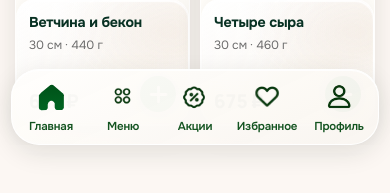
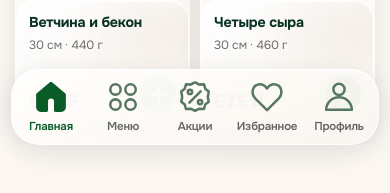
Before and after one commit to Ryt1nger/Be-My-Pizza, a React (Vite) app in the folder apps/customer/: page / in a window 390 px wide. Shown: the part 691-884 px from the top of the page. Built offline with nearby package versions, Linux system fonts and the light colour scheme.

Commit message:
fix: unify all bottom-nav icon shapes and active fills without layout jumps

```diff
--- a/apps/customer/src/app/shell/AppShell.tsx
+++ b/apps/customer/src/app/shell/AppShell.tsx
@@ -3,6 +3,7 @@ import { Outlet,NavLink,Link,useLocation } from 'react-router-dom';
 import { X } from 'lucide-react';
 import { BrandLogo } from '@/shared/ui/BrandLogo';
 import { BrandIcon } from '@/shared/ui/BrandIcon';
+import { NavTabIcon } from '@/shared/ui/NavTabIcon';
 import { useCartStore } from '@/features/cart/cartStore';
 
 const tabs = [
@@ -68,8 +69,8 @@ export function AppShell(){
   <div aria-hidden="true" className="bmp-bottom-gap-mask fixed bottom-0 left-0 right-0 z-[39] md:hidden"/>
   <nav aria-label="Нижняя навигация"
     className="bmp-bottom-glass fixed bottom-[max(8px,env(safe-area-inset-bottom))] left-[11px] right-[11px] z-40 grid h-[76px] grid-cols-5 overflow-hidden rounded-[28px] px-[3px] md:hidden">
-   {tabs.map(t=><NavLink to={t.to} key={t.to} end={t.to==='/'} className="grid min-w-0 grid-rows-[36px_16px] content-center justify-items-center gap-[4px] rounded-[24px] px-[1px] text-primary">
-      {({isActive})=><><BrandIcon name={t.icon} size={36} nav filled={isActive}/><span className="bmp-nav-label block h-[16px] max-w-full truncate text-center">{t.name}</span></>}
+   {tabs.map(t=><NavLink to={t.to} key={t.to} end={t.to==='/'} className={({isActive})=>'grid min-w-0 grid-rows-[36px_16px] content-center justify-items-center gap-[4px] rounded-[24px] px-[1px] '+(isActive?'text-[#095B28]':'text-[#587760]')}>
+      {({isActive})=><><NavTabIcon name={t.icon} active={isActive}/><span className={'bmp-nav-label block h-[16px] max-w-full truncate text-center '+(isActive?'text-[#095B28]':'text-[#656565]')}>{t.name}</span></>}
     </NavLink>)}
   </nav>
   {drawerOpen&&<div className="fixed inset-0 z-50 md:hidden">
--- a/apps/customer/src/shared/styles/index.css
+++ b/apps/customer/src/shared/styles/index.css
@@ -38,7 +38,7 @@ button{-webkit-tap-highlight-color:transparent;touch-action:manipulation}
 .bmp-body{font-family:var(--bmp-font-body);font-weight:400;letter-spacing:-.008em}
 .bmp-body-strong{font-family:var(--bmp-font-body);font-weight:700;letter-spacing:-.015em}
 .bmp-price{font-family:var(--bmp-font-display);font-weight:800;letter-spacing:-.035em;font-variant-numeric:tabular-nums}
-.bmp-nav-label{font-family:var(--bmp-font-body);font-size:clamp(11px,2.95vw,12px);font-weight:600;line-height:16px;letter-spacing:-.013em}
+.bmp-nav-label{font-family:var(--bmp-font-body);font-size:clamp(10.5px,2.95vw,12px);font-weight:600;line-height:16px;letter-spacing:-.013em}
 
 /* Do not suppress zoom on mobile input focus: keep forms >=16 CSS px. */
 input,select,textarea{font-size:max(16px,1rem)}
--- /dev/null
+++ b/apps/customer/src/shared/ui/NavTabIcon.tsx
@@ -0,0 +1,41 @@
+/**
+ * Unified bottom-nav icon geometry for Be My Pizza.
+ * Every glyph shares the SAME 36×36 viewport in both states.
+ * Active state changes ONLY the filling/color, never size, offsets, paths,
+ * stroke geometry or label layout. Based on the owner's five icon silhouettes.
+ */
+export type NavTabIconName='home'|'categories'|'promotion'|'favorite'|'profile';
+
+export function NavTabIcon({name,active}:{name:NavTabIconName;active:boolean}){
+ const paint=active?'currentColor':'none';
+ return <svg xmlns="http://www.w3.org/2000/svg" viewBox="0 0 32 32"
+   width="36" height="36" className="block h-[36px] w-[36px] shrink-0"
+   fill="none" stroke="currentColor" strokeWidth="2.25"
+   strokeLinecap="round" strokeLinejoin="round" aria-hidden="true" focusable="false">
+  {name==='home'&&
+   <path fill={paint}
+    d="M16 3.5 3.9 13.7v11.4c0 1.7 1.3 3 3 3h5.3v-8.2c0-2.1 1.7-3.8 3.8-3.8s3.8 1.7 3.8 3.8v8.2h5.3c1.7 0 3-1.3 3-3V13.7L16 3.5Z"/>}
+  {name==='categories'&&
+   <g fill={paint}>
+    <circle cx="9.3" cy="9.3" r="4.6"/>
+    <circle cx="22.7" cy="9.3" r="4.6"/>
+    <circle cx="9.3" cy="22.7" r="4.6"/>
+    <circle cx="22.7" cy="22.7" r="4.6"/>
+   </g>}
+  {name==='promotion'&&<>
+   <path fill={paint} d="M16 3.2c1.5 0 2.6 1.5 4 1.8l4-.3 1.1 3.9 3.1 2.5-.8 4.9.8 4.2-3.1 2.5-1.1 4-4-.3-4 1.8-4-1.8-4 .3-1.1-4-3.1-2.5.8-4.2-.8-4.9 3.1-2.5 1.1-3.9 4 .3c1.4-.3 2.5-1.8 4-1.8Z"/>
+   <g fill="none" stroke={active?'#FFFFFF':'currentColor'} strokeWidth="2.25">
+    <path d="m11 21 10-10"/>
+    <circle cx="11.5" cy="11.5" r="1.9"/>
+    <circle cx="20.5" cy="20.5" r="1.9"/>
+   </g>
+  </>}
+  {name==='favorite'&&
+   <path fill={paint} d="M16 27.7 5.7 17.4C1.4 13.1 3 5.5 8.4 4.8c3.5-.5 5.9 1 7.6 3.6 1.7-2.6 4.1-4.1 7.6-3.6 5.4.7 7 8.3 2.7 12.6L16 27.7Z"/>}
+  {name==='profile'&&
+   <g fill={paint}>
+    <circle cx="16" cy="9.2" r="5"/>
+    <path d="M4.6 27.4c0-6.2 5.1-11.2 11.4-11.2s11.4 5 11.4 11.2H4.6Z"/>
+   </g>}
+ </svg>;
+}
```
Also changed, not shown: 2 other files (tests, documents, lock files or other folders).
